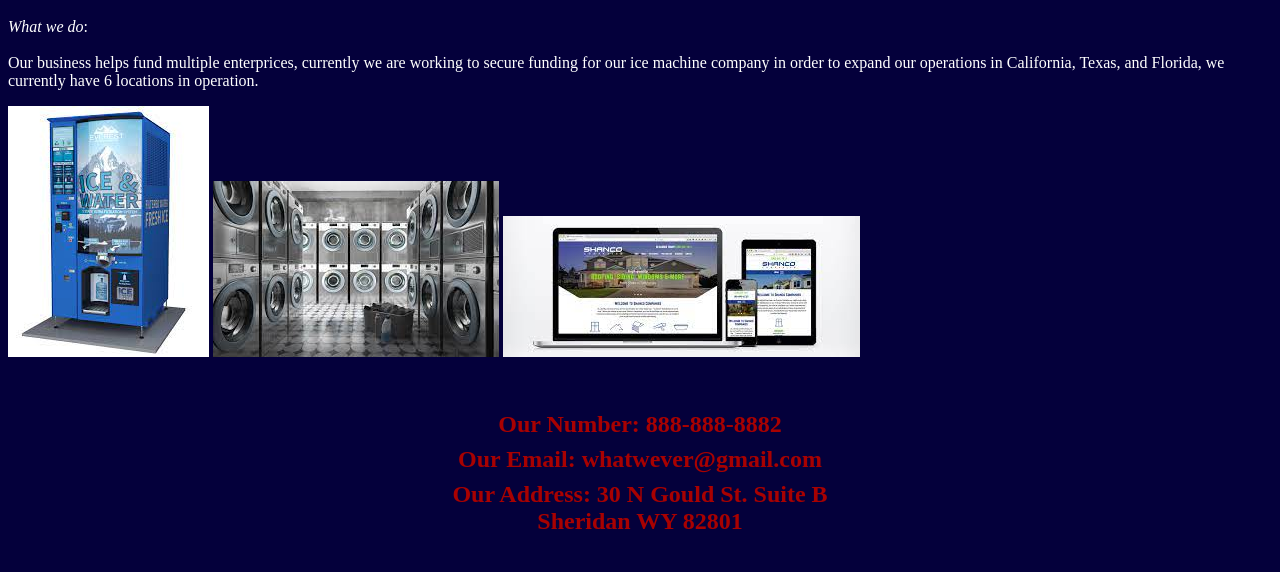
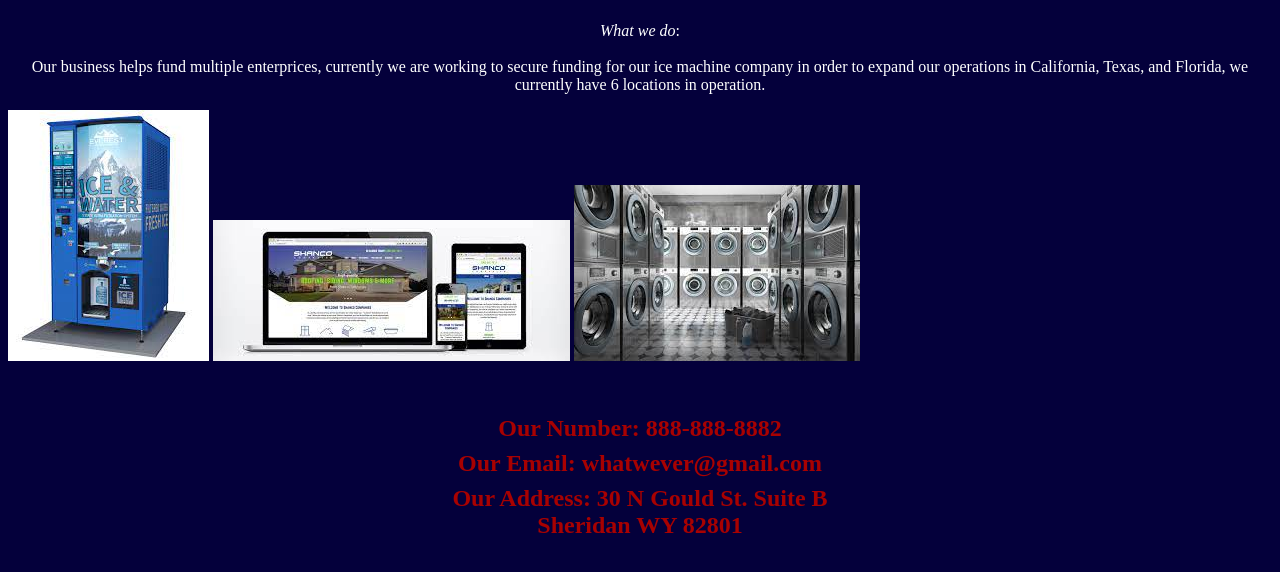
Before and after one commit to shmelkeh1/business-1, a plain HTML site: page index.html in a window 1280 px wide. Shown: the part 190-762 px from the top of the page. Drawn offline with Linux system fonts and the light colour scheme.

Commit message:
Update index.html

```diff
--- a/index.html
+++ b/index.html
@@ -22,6 +22,8 @@
         }
         p {
             color: white;
+            margin-top: 25px;
+            text-align: center;
 
         }
 
@@ -47,7 +49,7 @@
 
 
 
-    <p >
+    <p>
         <em>What we do</em>: <br><br>Our business helps fund multiple
         enterprices, currently we are
         working to secure funding for our ice machine
@@ -56,9 +58,9 @@
     </p>
 
     <img src="icemachine.jpeg" alt="ice machine" >
+
+    <img src="webdesign.jpeg" alt="webdesign" >
     <img src="laundry.jpeg" alt="laundry" >
-    <img src="webdesign.jpeg" alt="webdesign" >
-
 
     <div class="contactInfo">
 
```
